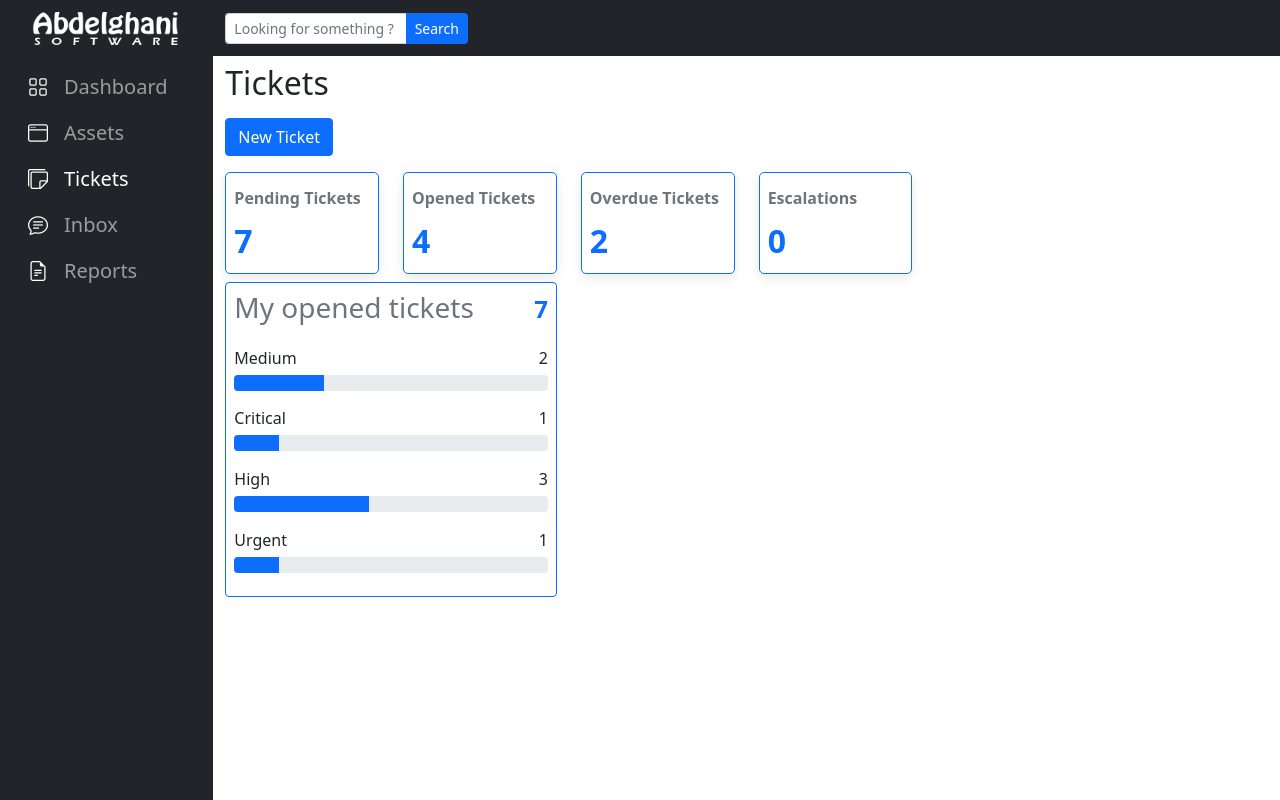
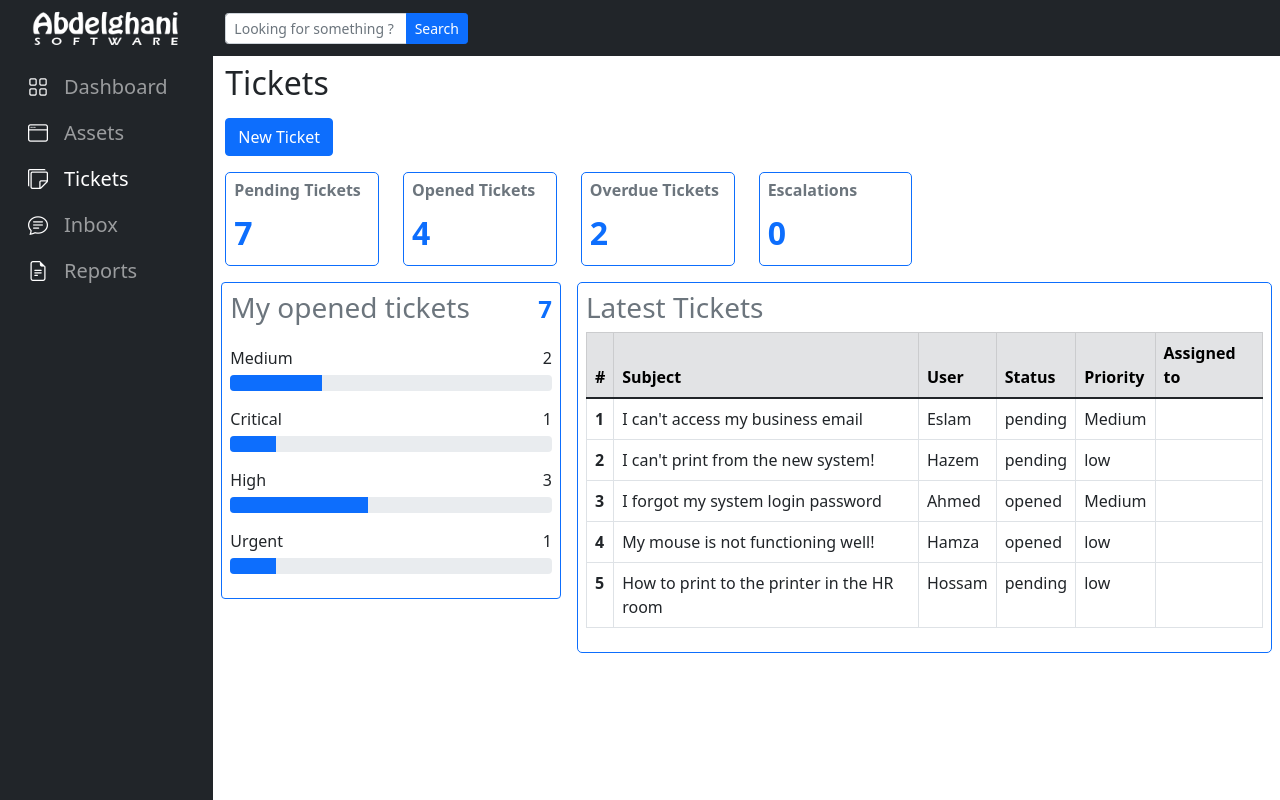
Before and after one commit to Abdelghani-Adel/I.T_Manager, a React (Create React App) app: page /tickets/dashboard in a window 1280 px wide. Built offline with nearby package versions, Linux system fonts and the light colour scheme.

Commit message:
edit LatestTickets component

```diff
--- /dev/null
+++ b/src/Components/TicketsTable/TicketsTable.js
@@ -0,0 +1,26 @@
+import TicketsTableRow from "./TicketsTableRow";
+
+const TicketsTable = (props) => {
+  return (
+    <table className="table table-hover table-bordered border">
+      <thead className="table-secondary">
+        <tr>
+          <th scope="col">#</th>
+          <th scope="col">Subject</th>
+          <th scope="col">User</th>
+          <th scope="col">Status</th>
+          <th scope="col">Priority</th>
+          <th scope="col">Assigned to</th>
+        </tr>
+      </thead>
+
+      <tbody>
+        {props.tickets.map((ticket, index) => (
+          <TicketsTableRow key={ticket.id} ticket={ticket} index={index} />
+        ))}
+      </tbody>
+    </table>
+  );
+};
+
+export default TicketsTable;
--- /dev/null
+++ b/src/Components/TicketsTable/TicketsTableRow.js
@@ -0,0 +1,14 @@
+const TicketsTableRow = (props) => {
+  return (
+    <tr id={props.ticket.id}>
+      <th scope="row">{props.index + 1}</th>
+      <td>{props.ticket.subject}</td>
+      <td>{props.ticket.user}</td>
+      <td>{props.ticket.status}</td>
+      <td>{props.ticket.priority}</td>
+      <td>{props.ticket.assignedto}</td>
+    </tr>
+  );
+};
+
+export default TicketsTableRow;
--- /dev/null
+++ b/src/Pages/TicketsPage/TicketsDashboard/LatestTickets/LatestTickets.js
@@ -0,0 +1,19 @@
+import { useSelector } from "react-redux";
+import TicketsTable from "../../../../Components/TicketsTable/TicketsTable";
+
+const LatestTickets = (props) => {
+  const ticketsState = useSelector((state) => state.tickets);
+  const tickets = ticketsState.filter((ticket, index) => index < 5);
+
+  return (
+    <div className={props.className}>
+      <div className="p-2 wrapper">
+        <h3 className="text-secondary">Latest Tickets</h3>
+
+        <TicketsTable tickets={tickets} />
+      </div>
+    </div>
+  );
+};
+
+export default LatestTickets;
--- a/src/Pages/TicketsPage/TicketsDashboard/TicketsDahboard.js
+++ b/src/Pages/TicketsPage/TicketsDashboard/TicketsDahboard.js
@@ -1,12 +1,15 @@
 import { Fragment } from "react";
+import LatestTickets from "./LatestTickets/LatestTickets";
 import MyTickets from "./MyTickets/MyTickets";
 import TicketsSummary from "./TicketsSummary/TicketsSummary";
 
 const TicketsDashboard = (props) => {
   return (
     <Fragment>
+      {/* Direct parent is TicketsPage with 'row' class */}
       <TicketsSummary className="col-12 my-2" />
-      <MyTickets className="col-4" />
+      <MyTickets className="col-4 p-2" />
+      <LatestTickets className="col-8 p-2" />
     </Fragment>
   );
 };
--- a/src/Pages/TicketsPage/TicketsDashboard/TicketsSummary/TicketsSummaryCard.js
+++ b/src/Pages/TicketsPage/TicketsDashboard/TicketsSummary/TicketsSummaryCard.js
@@ -7,8 +7,8 @@ const TicketsSummaryCard = (props) => {
     history.push(`/tickets/${props.path}`);
   };
   return (
-    <div className={`${props.className}`} onClick={clickHandler}>
-      <div className={`${classes.wrapper} border border-primary`}>
+    <div className={`${props.className} `} onClick={clickHandler}>
+      <div className="wrapper cursor--pointer hover-scale--1 p-2">
         <h6 className="fs-6 fw-bold text-secondary">{props.title}</h6>
         <p className="fs-2 m-0 fw-bold text-primary">{props.tickets.length}</p>
       </div>
--- /dev/null
+++ b/src/Styles/utilities.css
@@ -0,0 +1,48 @@
+/* WRAPPERS */
+.wrapper {
+  border: 1px solid #0d6efd;
+  border-radius: 5px;
+}
+.wrapper--primary {
+  border-color: #0d6efd;
+}
+.wrapper--secondary {
+  border-color: #6c757d;
+}
+.wrapper--sucess {
+  border-color: #198754;
+}
+.wrapper--info {
+  border-color: #0dcaf0;
+}
+.wrapper--warning {
+  border-color: #ffc107;
+}
+.wrapper--danger {
+  border-color: #dc3545;
+}
+.wrapper--light {
+  border-color: #f8f9fa;
+}
+.wrapper--dark {
+  border-color: #212529;
+}
+.wrapper-shadow--1 {
+  box-shadow: 0 4px 12px rgb(0 0 0 / 9%);
+}
+
+/* CURSOR */
+.cursor--pointer {
+  cursor: pointer;
+}
+
+/* HOVER */
+.hover-scale--1:hover {
+  transform: scale(1.02);
+}
+.hover-scale--2:hover {
+  transform: scale(1.04);
+}
+.hover-scale--3:hover {
+  transform: scale(1.06);
+}
--- a/src/index.js
+++ b/src/index.js
@@ -4,6 +4,7 @@ import { BrowserRouter } from "react-router-dom";
 import { Provider } from "react-redux";
 import reduxStore from "./Redux/reduxStore";
 import App from "./App";
+import "./Styles/utilities.css";
 
 const root = ReactDOM.createRoot(document.getElementById("root"));
 root.render(
```
Also changed, not shown: src/Pages/TicketsPage/TicketsPage.js (+8 -3 lines).
